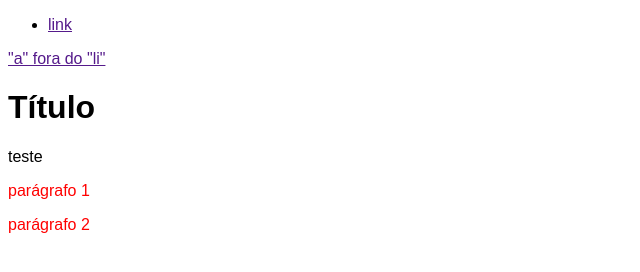
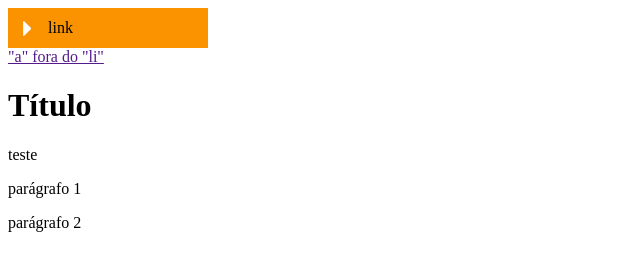
Before and after one commit to CalexODE/Study-Material, a plain HTML site: page CSS3 intermediário e avançado - ignore/seletores.html in a window 1280 px wide. Shown: the whole page, without its empty margins (0-640 px from the left). Drawn offline with Linux system fonts and the light colour scheme.

Commit message:
Menu vertical

```diff
--- a/CSS3 intermediário e avançado - ignore/estilo.css
+++ b/CSS3 intermediário e avançado - ignore/estilo.css
@@ -1,7 +1,9 @@
+
+/*
 body {
 	font-family: Arial, Helvetica, sans-serif;
 }
-
+/*
 
 /*Formatação em todos os seletores*/
 /*
@@ -39,7 +41,6 @@ h1+p {
 h1~p{
 	color: red;
 }
-*/
 
 p {
 	color: red !important;
@@ -48,3 +49,42 @@ p {
 p {
 	color: blue;
 }
+*/
+
+/*BARRA VERTICAL*/
+
+/*
+ul {
+	list-style-type: none;
+	margin: 0;
+	padding: 0;
+}
+li {
+	padding:5px 20px;
+	border: 1px solid red;
+	background: url(_imagens/seta.png) no-repeat left center;
+}
+*/
+
+ul{
+	margin: 0;
+	padding: 0;
+	list-style-type: none;
+}
+
+ul a{
+	display: block;
+	width: 200px;
+	height: 40px;
+	color: #000;
+	text-decoration: none;
+	text-indent: 40px;
+	line-height: 40px;
+	background: url(_imagens/menu.png) no-repeat right;
+	transition: 0.5s;
+}
+
+ul a:hover {
+	background-position: left;
+	color: #fff;
+}
```
Also changed, not shown: CSS3 intermediário e avançado - ignore/navegacao-vertical.html (added, +36 -0 lines), CSS3 intermediário e avançado - ignore/_imagens/menu.png (added), CSS3 intermediário e avançado - ignore/_imagens/seta.png (added).
